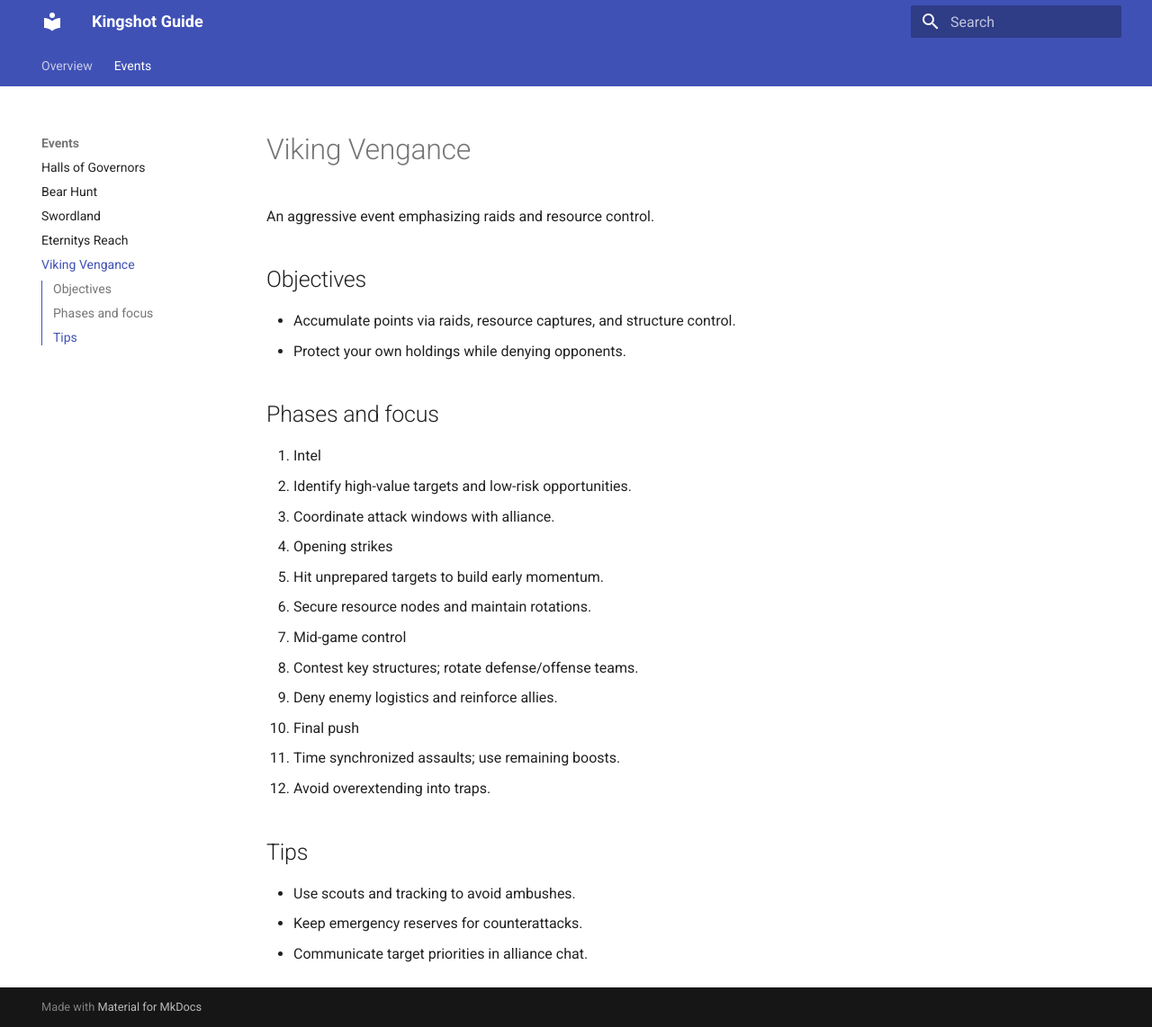
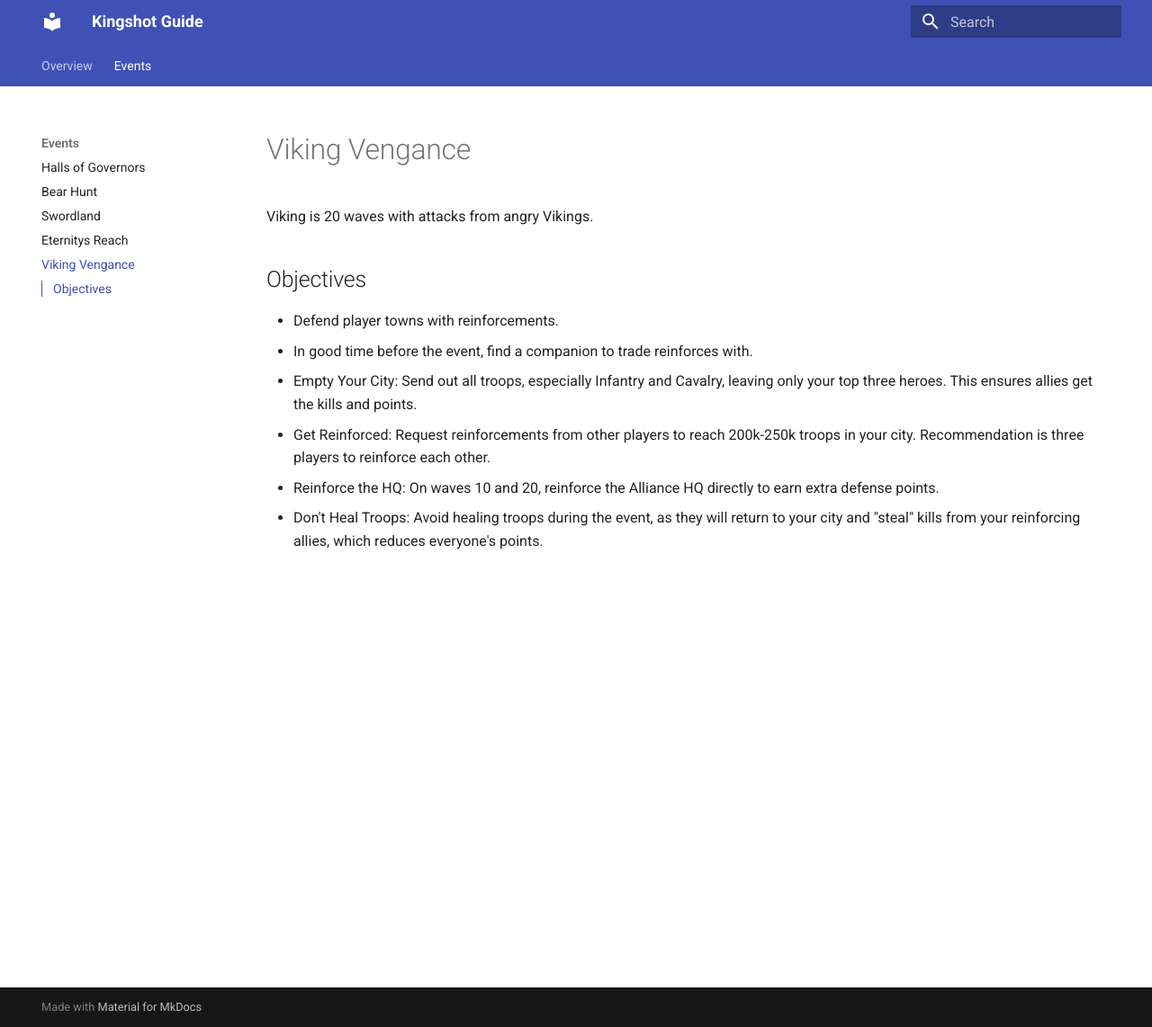
Before and after one commit to gjerdrun/kingshot_guide, an MkDocs documentation site: the page built from docs/events/viking-vengance.md, in a window 1280 px wide and 1142 px high. Shown: the whole window at 90% size. Built offline with MkDocs 1.6.1 and Material for MkDocs 9.7.7, drawn with Linux system fonts in a browser that asks for light colours.

Commit message:
Refactor event documentation for clarity and conciseness across multiple event files

```diff
--- a/docs/events/viking-vengance.md
+++ b/docs/events/viking-vengance.md
@@ -1,26 +1,11 @@
 # Viking Vengance
 
-An aggressive event emphasizing raids and resource control.
+Viking is 20 waves with attacks from angry Vikings.
 
 ## Objectives
-- Accumulate points via raids, resource captures, and structure control.
-- Protect your own holdings while denying opponents.
-
-## Phases and focus
-1. Intel
-   - Identify high-value targets and low-risk opportunities.
-   - Coordinate attack windows with alliance.
-2. Opening strikes
-   - Hit unprepared targets to build early momentum.
-   - Secure resource nodes and maintain rotations.
-3. Mid-game control
-   - Contest key structures; rotate defense/offense teams.
-   - Deny enemy logistics and reinforce allies.
-4. Final push
-   - Time synchronized assaults; use remaining boosts.
-   - Avoid overextending into traps.
-
-## Tips
-- Use scouts and tracking to avoid ambushes.
-- Keep emergency reserves for counterattacks.
-- Communicate target priorities in alliance chat.
+- Defend player towns with reinforcements.
+- In good time before the event, find a companion to trade reinforces with.
+- Empty Your City: Send out all troops, especially Infantry and Cavalry, leaving only your top three heroes. This ensures allies get the kills and points.
+- Get Reinforced: Request reinforcements from other players to reach 200k-250k troops in your city. Recommendation is three players to reinforce each other.
+- Reinforce the HQ: On waves 10 and 20, reinforce the Alliance HQ directly to earn extra defense points.
+- Don't Heal Troops: Avoid healing troops during the event, as they will return to your city and "steal" kills from your reinforcing allies, which reduces everyone's points.
```
Also changed, not shown: docs/events/eternitys-reach.md (+1 -21 lines), docs/events/halls-of-governors.md (+0 -1 lines), docs/events/swordland.md (+1 -21 lines).
